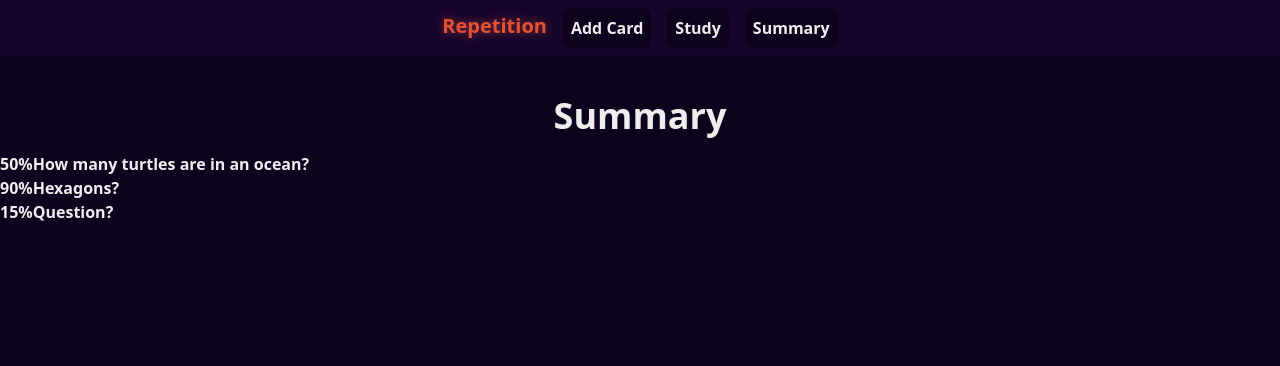
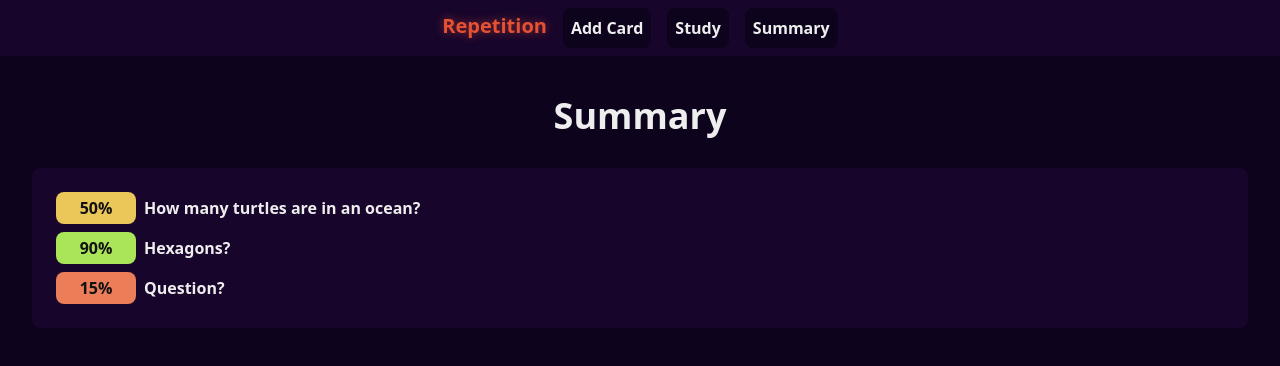
Before and after one commit to GamemakerPixel/cs311-project-2, a Next.js app: page /summary in a window 1280 px wide. Shown: the top 366 px of the page. Built offline with nearby package versions, Linux system fonts and the light colour scheme.

Commit message:
Enable automatic color generation for styling on summary page

```diff
--- a/app/summary/page.tsx
+++ b/app/summary/page.tsx
@@ -1,25 +1,69 @@
 'use client'
 import { useState, useEffect } from 'react';
 
+import { Card, getCards } from '@/app/components/cards'
 
-interface Card {
-  question: string
-  answer: string
-  understanding: number
+
+function generatePercentageColor(time: number) {
+  // RGB Values
+  const gradient = [
+    {
+      time: 0.0,
+      color: [235, 93, 89], //"hard" color
+    },
+    {
+      time: 0.5,
+      color: [235, 198, 89], //"medium" color
+    },
+    {
+      time: 1.0,
+      color: [153, 235, 89], //"easy" color
+    },
+  ]
+
+  function rgbToString(color: number[]) {
+    return "rgb(" + color.join(",") + ")"
+  }
+
+  for (let keyIndex = 1; keyIndex < gradient.length; keyIndex++) {
+    if (time < gradient[keyIndex].time) {
+      const startKey = gradient[keyIndex - 1]
+      const endKey = gradient[keyIndex]
+      const relativeTime = (time - startKey.time) / (endKey.time - startKey.time)
+
+      let newColor: number[] = []
+      for (let channelIndex = 0; channelIndex < startKey.color.length; channelIndex++) {
+        newColor.push(Math.round(
+          startKey.color[channelIndex] * (1.0 - relativeTime)
+          + endKey.color[channelIndex] * relativeTime
+        ))
+      }
+
+      return rgbToString(newColor)
+    }
+    else if (time == gradient[keyIndex].time) {
+      return rgbToString(gradient[keyIndex].color)
+    }
+  }
+
+  return "rgb(255,0,255)"
+
+
 }
 
 
-interface CardReportProps {
-  card: Card
-}
+function CardReport({ card }: {card: Card}) {
+  const percentUnderstood = Math.round(card.understanding * 100)
+  //const bgClass = "bg-[" + generatePercentageColor(card.understanding) + "]"
 
-
-function CardReport({card}: CardReportProps) {
-  const percentUnderstood = Math.round(card.understanding * 100)
+  //console.log(bgClass)
 
   return (
-    <div className="flex">
-      <div>
+    <div className="flex m-2 items-center">
+      <div
+        style={{ backgroundColor: generatePercentageColor(card.understanding)}}
+        className="p-1 rounded-lg mr-2 w-20 text-center text-itext font-bold"
+      >
         {percentUnderstood}%
       </div>
       <div>
@@ -31,19 +75,9 @@ function CardReport({card}: CardReportProps) {
 
 
 export default function Summary() {
-  const [cards, setCards] = useState<Card[]|null>(null)
+  const cards = getCards()
 
-  useEffect(() => {
-    async function fetchCards() {
-      let cardsResponse = await fetch('/cards.json')
-      let cards: Card[] = await cardsResponse.json()
-
-      setCards(cards);
-    }
-    fetchCards()
-  }, [])
-
-  if (cards == undefined) {
+  if (cards == null) {
     return <div>Loading cards...</div>
   }
 
@@ -55,7 +89,7 @@ export default function Summary() {
   return (
     <div>
       <h1>Summary</h1>
-      <div>
+      <div className="bg-secondary m-8 p-4 rounded-lg">
         {
           cards.map((card: Card) => (
             <CardReport card={card}/>
```
